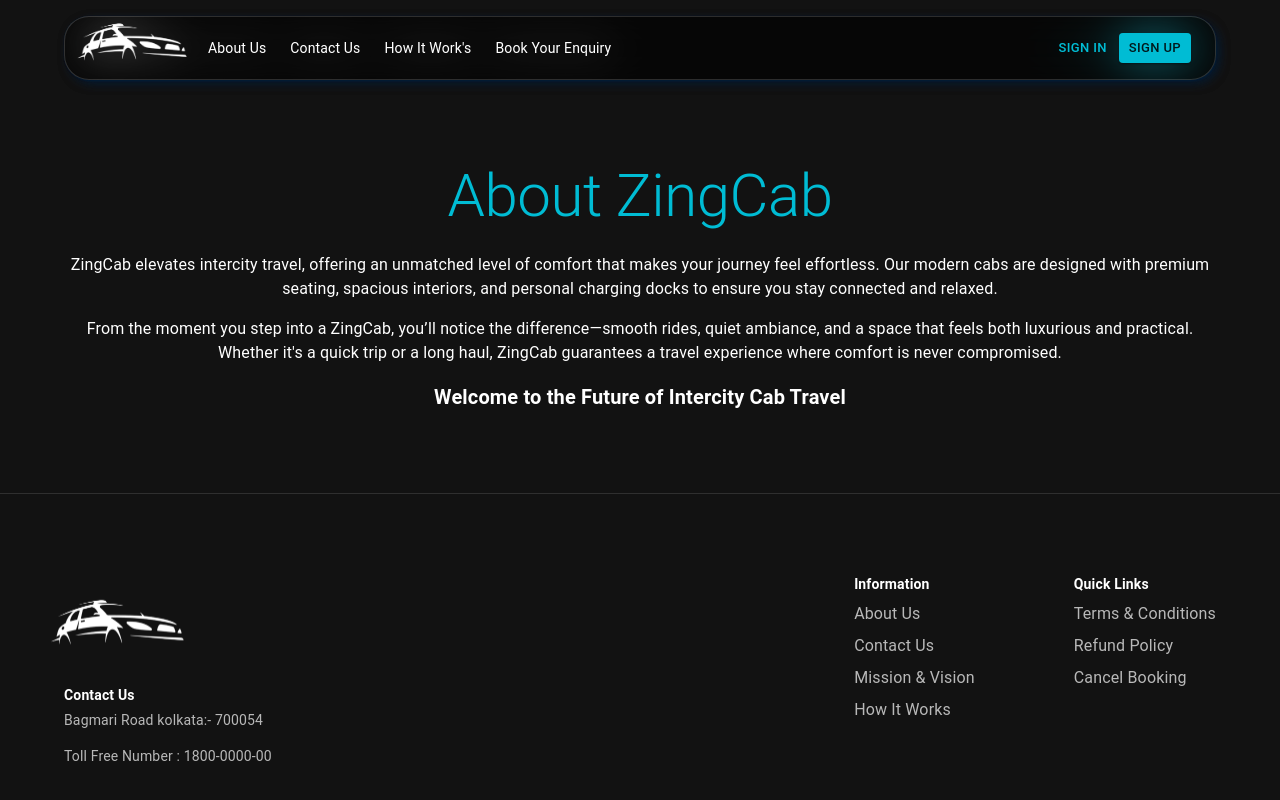
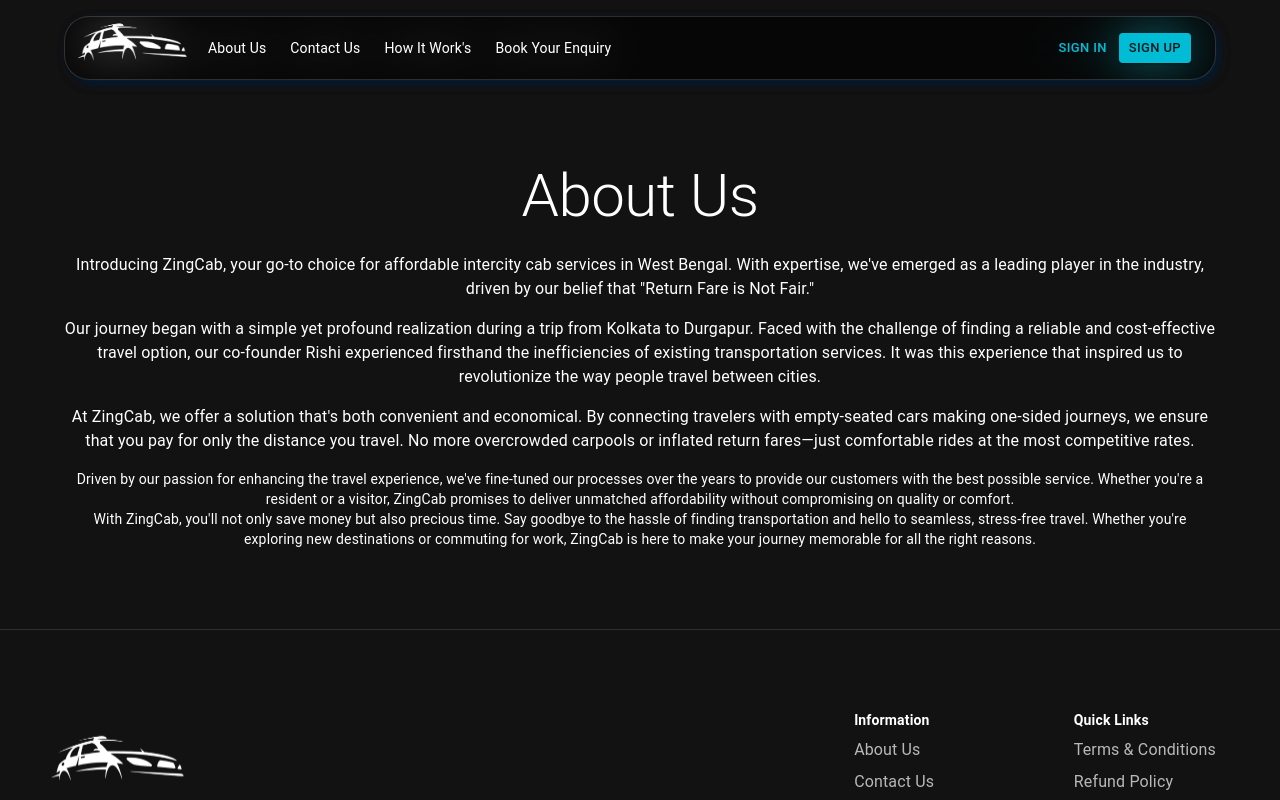
Before and after one commit to abhi-shek-02/my-react-app, a React (Create React App) app: page /about in a window 1280 px wide. Shown: the top 800 px of the page. Built offline with nearby package versions, Linux system fonts and the light colour scheme; no server answers.

Commit message:
Revert "Changes Done"
This reverts commit 395c9f1407e05ecbd0dfc4b88dc7510b06aef371.

```diff
--- a/src/components/About.js
+++ b/src/components/About.js
@@ -52,55 +52,43 @@
       <CssBaseline />
       <AppAppBar mode={mode} toggleColorMode={toggleColorMode} />
       <Container sx={{ mt: 20, mb: 10 }}>
-        <Typography
-          variant="h2"
-          align="center"
-          gutterBottom
-          sx={{ color: "rgb(0, 188, 212)" }}
-        >
-          About ZingCab
+        <Typography variant="h2" align="center" gutterBottom>
+          About Us
         </Typography>
         <Typography variant="body1" align="center" paragraph>
-          ZingCab elevates intercity travel, offering an unmatched level of
-          comfort that makes your journey feel effortless. Our modern cabs are
-          designed with premium seating, spacious interiors, and personal
-          charging docks to ensure you stay connected and relaxed.
+          Introducing ZingCab, your go-to choice for affordable intercity cab
+          services in West Bengal. With expertise, we've emerged as a leading
+          player in the industry, driven by our belief that "Return Fare is Not
+          Fair."
         </Typography>
         <Typography variant="body1" align="center" paragraph>
-          From the moment you step into a ZingCab, you’ll notice the
-          difference—smooth rides, quiet ambiance, and a space that feels both
-          luxurious and practical. Whether it's a quick trip or a long haul,
-          ZingCab guarantees a travel experience where comfort is never
-          compromised.
+          Our journey began with a simple yet profound realization during a trip
+          from Kolkata to Durgapur. Faced with the challenge of finding a
+          reliable and cost-effective travel option, our co-founder Rishi
+          experienced firsthand the inefficiencies of existing transportation
+          services. It was this experience that inspired us to revolutionize the
+          way people travel between cities.
         </Typography>
-        {/* <Typography variant="body1" align="center" paragraph>
+        <Typography variant="body1" align="center" paragraph>
           At ZingCab, we offer a solution that's both convenient and economical.
           By connecting travelers with empty-seated cars making one-sided
           journeys, we ensure that you pay for only the distance you travel. No
           more overcrowded carpools or inflated return fares—just comfortable
           rides at the most competitive rates.
-        </Typography> */}
-        {/* <Typography variant="body2" align="center">
+        </Typography>
+        <Typography variant="body2" align="center">
           Driven by our passion for enhancing the travel experience, we've
           fine-tuned our processes over the years to provide our customers with
           the best possible service. Whether you're a resident or a visitor,
           ZingCab promises to deliver unmatched affordability without
           compromising on quality or comfort.
-        </Typography> */}
-        {/* <Typography variant="body2" align="center">
+        </Typography>
+        <Typography variant="body2" align="center">
           With ZingCab, you'll not only save money but also precious time. Say
           goodbye to the hassle of finding transportation and hello to seamless,
           stress-free travel. Whether you're exploring new destinations or
           commuting for work, ZingCab is here to make your journey memorable for
           all the right reasons.
-        </Typography> */}
-        <Typography
-          variant="h6"
-          align="center"
-          gutterBottom
-          sx={{ fontWeight: "bold" }}
-        >
-          Welcome to the Future of Intercity Cab Travel
         </Typography>
       </Container>
       <Divider />
--- a/src/components/BookEnquiry.js
+++ b/src/components/BookEnquiry.js
@@ -77,7 +77,8 @@
         justifyContent: "center",
         mt: 2,
       }}
-    ></Box>
+    >
+    </Box>
   );
 }
 
@@ -262,15 +263,9 @@
       <CssBaseline />
       <AppAppBar mode={mode} toggleColorMode={toggleColorMode} />
       <Container sx={{ mt: 20 }}>
-        <Typography
-          variant="h2"
-          align="center"
-          gutterBottom
-          sx={{ color: "rgb(0, 188, 212)" }}
-        >
-          Thank you for choosing us!️
+        <Typography variant="h2" align="center" gutterBottom>
+          Thank you for choosing us!❤️
         </Typography>
-        {/* ❤ */}
         <Typography variant="body1" align="center" gutterBottom>
           Please confirm your booking details below. We’ll be in touch shortly
           to finalize everything for your journey.
--- a/src/components/ContactUs.js
+++ b/src/components/ContactUs.js
@@ -187,12 +187,7 @@
           variants={fadeIn}
           transition={{ duration: 1 }}
         >
-          <Typography
-            variant="h2"
-            align="center"
-            gutterBottom
-            sx={{ color: "rgb(0, 188, 212)" }}
-          >
+          <Typography variant="h2" align="center" gutterBottom>
             Contact Us
           </Typography>
           <Typography variant="body1" align="center" gutterBottom>
--- a/src/components/FAQ.js
+++ b/src/components/FAQ.js
@@ -251,10 +251,9 @@
           sx={{
             width: { sm: "100%", md: "60%" },
             textAlign: { sm: "left", md: "center" },
-            fontSize: "1.9rem",
           }}
         >
-          HOW CAN WE HELP YOU?
+          Frequently asked questions
         </Typography>
         <Box sx={{ width: "100%" }}>
           <Accordion
--- a/src/components/HowItWorks.js
+++ b/src/components/HowItWorks.js
@@ -1,3 +1,5 @@
+
+
 import React, { useState } from "react";
 import PropTypes from "prop-types";
 import CssBaseline from "@mui/material/CssBaseline";
@@ -56,12 +58,7 @@
       <AppAppBar mode={mode} toggleColorMode={toggleColorMode} />
 
       <Container sx={{ mt: 20 }}>
-        <Typography
-          variant="h2"
-          align="center"
-          gutterBottom
-          sx={{ color: "rgb(0, 188, 212)" }}
-        >
+        <Typography variant="h2" align="center" gutterBottom>
           How It Works
         </Typography>
         <Typography variant="body1" align="center" gutterBottom>
```
